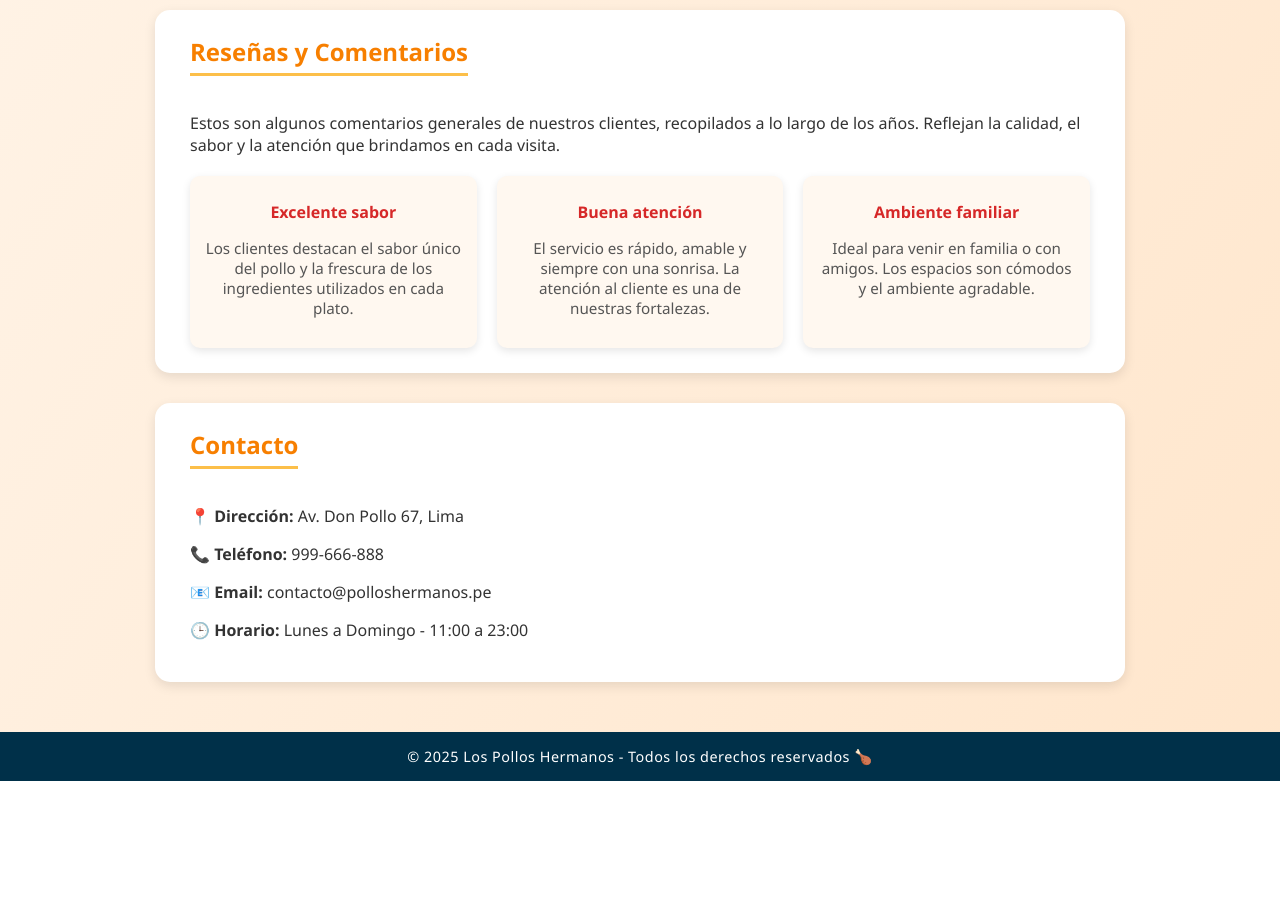
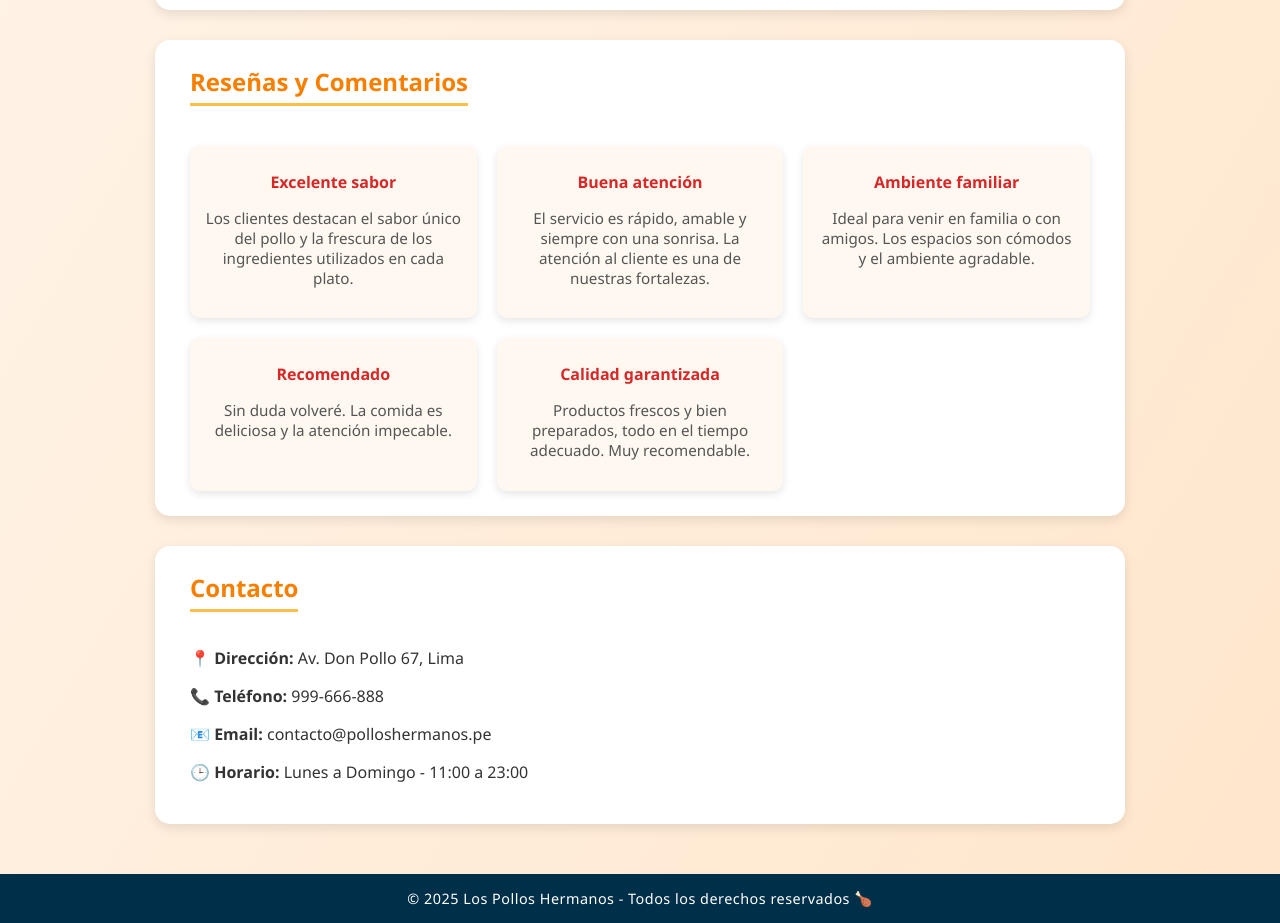
Before and after one commit to CazaCuyesJoan/Ecomerce-Idat, a plain HTML site: page index.html in a window 1280 px wide. Shown: the part 1265-2188 px from the top of the page. Before the commit the page ends 2046 px from the top, so only its background shows below. Drawn offline with Linux system fonts and the light colour scheme.

Commit message:
Update index.html

```diff
--- a/index.html
+++ b/index.html
@@ -154,6 +154,7 @@
     <a href="#promos">Promociones</a>
     <a href="#opiniones">Reseñas</a>
     <a href="#contacto">Contacto</a>
+    <a href="registro.html" class="boton">Registrarse</a>
   </nav>
 
   <header>
@@ -195,7 +196,6 @@
 
   <section id="opiniones">
     <h2>Reseñas y Comentarios</h2>
-    <p>Estos son algunos comentarios generales de nuestros clientes, recopilados a lo largo de los años. Reflejan la calidad, el sabor y la atención que brindamos en cada visita.</p>
     <div class="testimonios">
       <div class="testimonio">
         <h4>Excelente sabor</h4>
@@ -208,6 +208,14 @@
       <div class="testimonio">
         <h4>Ambiente familiar</h4>
         <p>Ideal para venir en familia o con amigos. Los espacios son cómodos y el ambiente agradable.</p>
+      </div>
+      <div class="testimonio">
+        <h4>Recomendado</h4>
+        <p>Sin duda volveré. La comida es deliciosa y la atención impecable.</p>
+      </div>
+      <div class="testimonio">
+        <h4>Calidad garantizada</h4>
+        <p>Productos frescos y bien preparados, todo en el tiempo adecuado. Muy recomendable.</p>
       </div>
     </div>
   </section>
```
